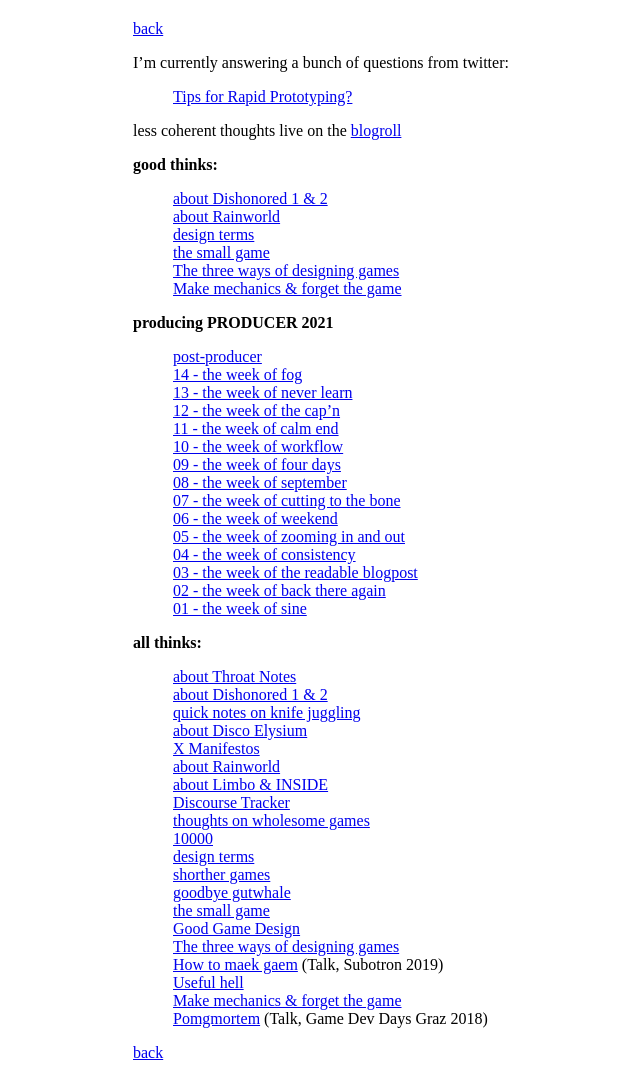
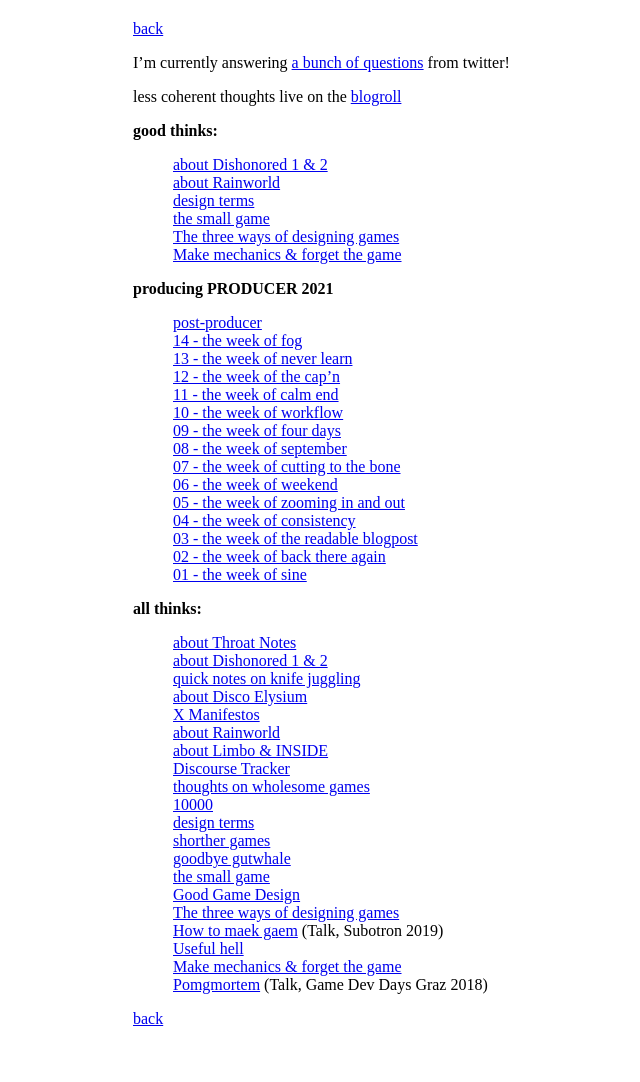
Before and after one commit to stuffedwombat/stuffedwombat.github.io, a Jekyll site: the page built from thinking.md, in a window 1280 px wide. Shown: the whole page, without its empty margins (191-831 px from the left). Built offline with Jekyll 4.4.1, drawn with Linux system fonts in a browser that asks for light colours; our own code applies the rules of GitHub Pages for plain Markdown files; comment, search, counter and statistics services are not loaded; after the commit the page ends 1048 px from its top, so only the background shows below that.

Commit message:
Update thinking.md

```diff
--- a/thinking.md
+++ b/thinking.md
@@ -1,7 +1,6 @@
 [back](index)
 
-I'm currently answering a bunch of questions from twitter:
-- [Tips for Rapid Prototyping?](qa_rapid_prototyping)
+I'm currently answering [a bunch of questions](qa) from twitter!
 
 less coherent thoughts live on the [blogroll](blogroll)
 
```
